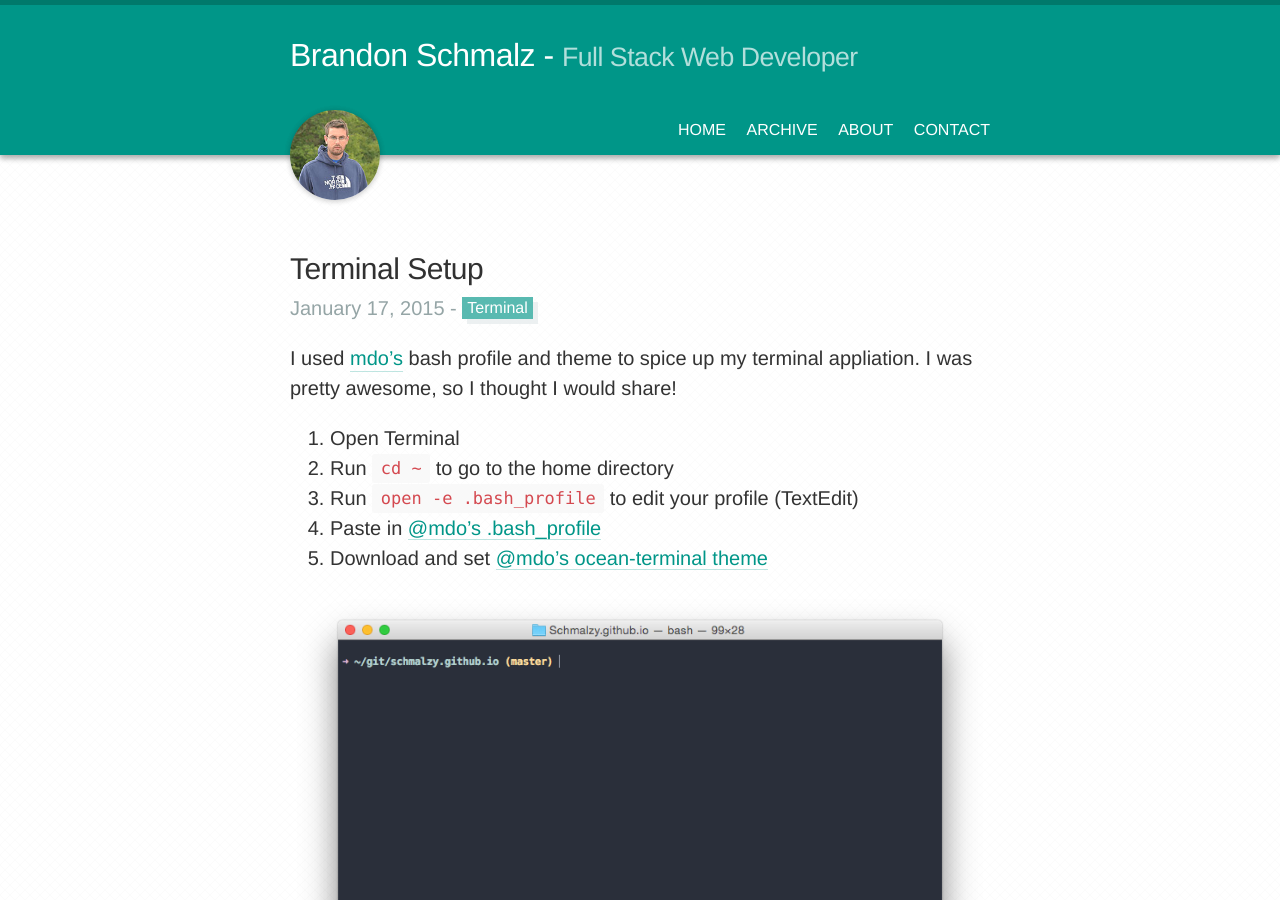
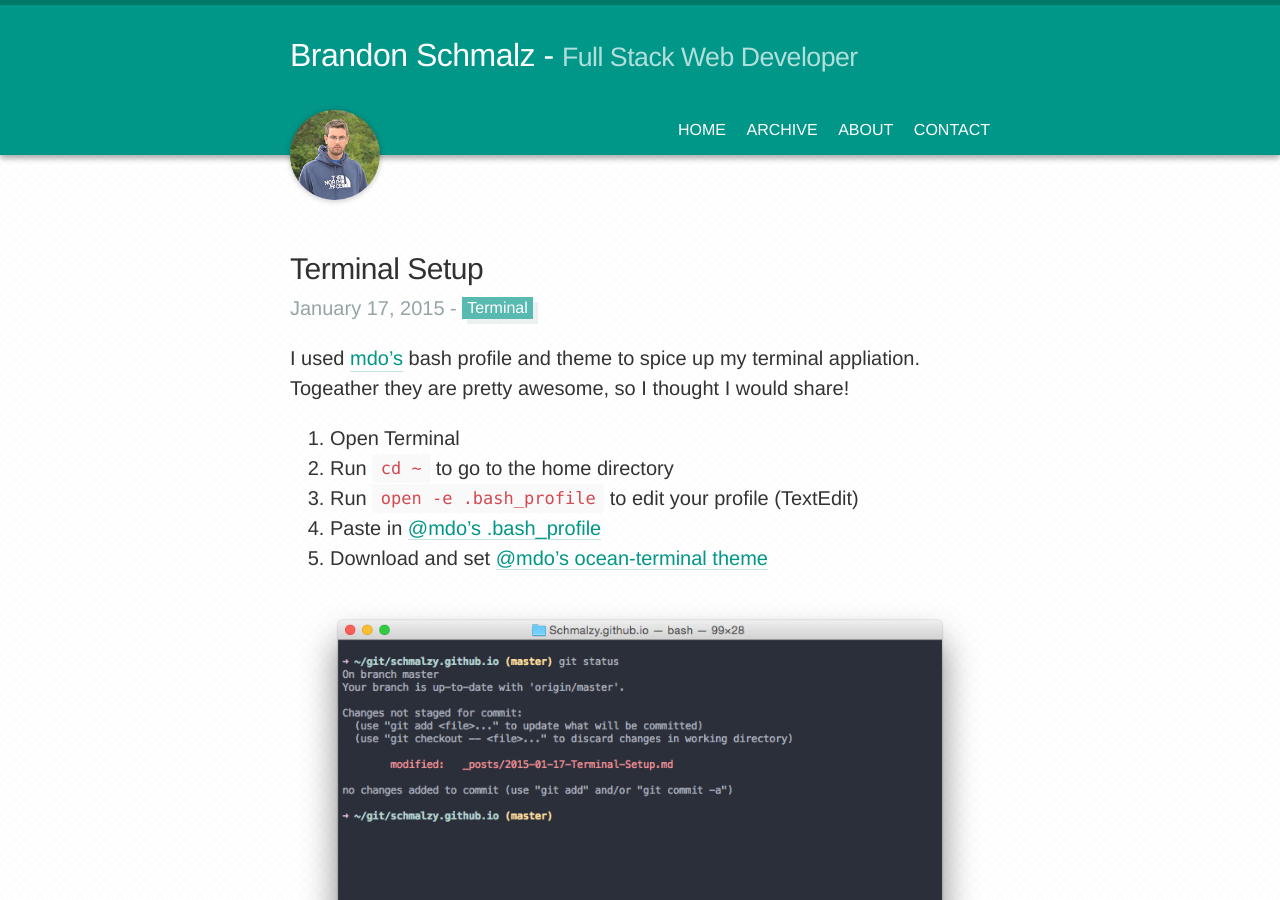
Before and after one commit to Schmalzy/Schmalzy.github.io, a Jekyll site: the page built from _posts/2015-01-17-Terminal-Setup.md, in a window 1280 px wide and 900 px high. Built offline with Jekyll 4.4.1, drawn with Linux system fonts in a browser that asks for light colours; nearby versions of some CDN libraries; some web fonts are replaced.

Commit message:
Typo and pic update

```diff
--- a/_posts/2015-01-17-Terminal-Setup.md
+++ b/_posts/2015-01-17-Terminal-Setup.md
@@ -5,7 +5,7 @@ tags:
 - Terminal
 ---
 
-I used [mdo's](https://github.com/mdo) bash profile and theme to spice up my terminal appliation. I was pretty awesome, so I thought I would share!
+I used [mdo's](https://github.com/mdo) bash profile and theme to spice up my terminal appliation. Togeather they are pretty awesome, so I thought I would share!
 
 1. Open Terminal
 2. Run `cd ~` to go to the home directory
```
Also changed, not shown: img/posts/MdoTerminal.png.
